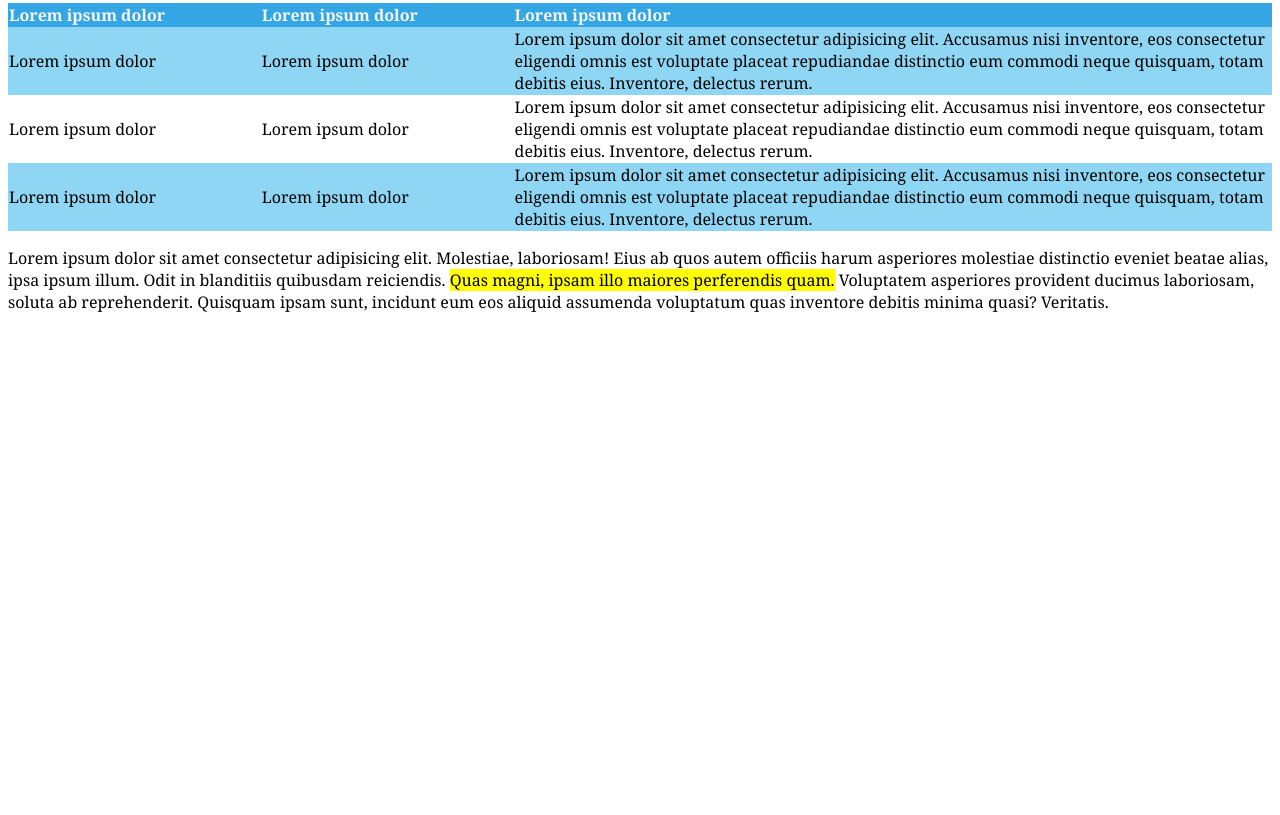
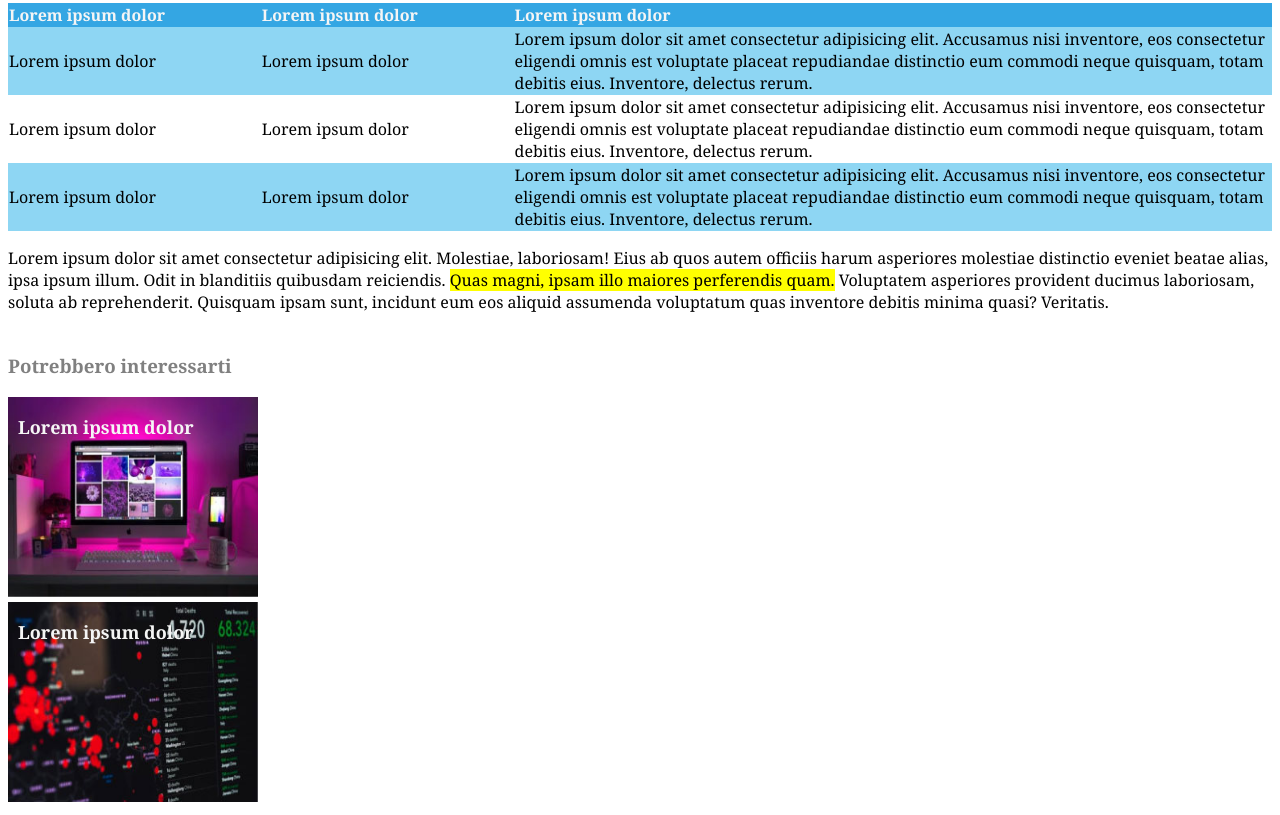
Before and after one commit to ElisabettaMirti/html-css-booleaner, a plain HTML site: page index.html in a window 1280 px wide. Shown: the part 1003-1818 px from the top of the page. Before the commit the page ends 1332 px from the top, so only its background shows below. Drawn offline with Linux system fonts and the light colour scheme.

Commit message:
Inserito footer

```diff
--- a/index.html
+++ b/index.html
@@ -71,7 +71,15 @@
     </main>
 
     <footer>
-
+        <h3>Potrebbero interessarti</h3>
+        <div class="img-advise">
+            <img class="ad-img" src="img/monitor.jpg" alt="monitor">
+            <p class="ad-title">Lorem ipsum dolor</p>
+        </div>
+        <div class="img-advise">
+            <img class="ad-img" src="img/graph.jpg" alt="grafico">
+            <p class="ad-title">Lorem ipsum dolor</p>
+        </div>
     </footer>
 </body>
 </html>
--- a/style/style.css
+++ b/style/style.css
@@ -63,3 +63,27 @@ thead{
 .dark-row{
     background-color: rgb(142, 214, 243);
 }
+
+footer{
+    margin-top: 40px;
+    color: grey;
+}
+
+.img-advise{
+    font-weight: 600;
+    font-size: large;
+    color: whitesmoke;
+    position: relative;
+}
+
+.ad-img{
+    height: 200px;
+    width: 250px;
+}
+
+
+.ad-title{
+    position: absolute;
+    top: 0px;
+    left: 10px;
+}
```
